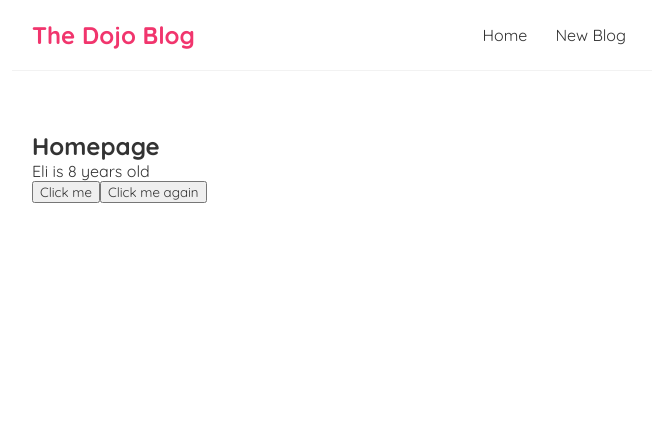
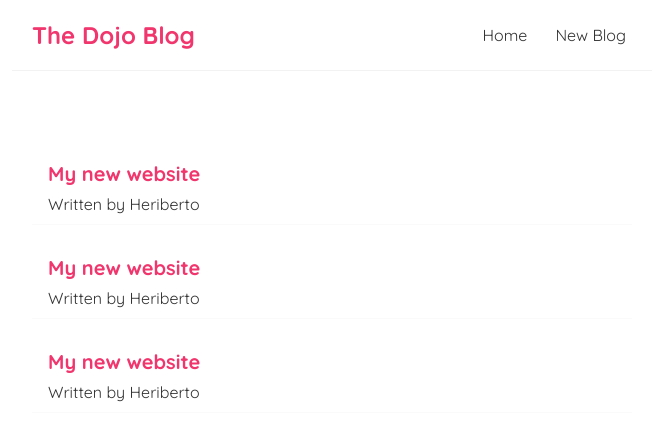
Before and after one commit to getromandev/bbgReactBlog, a React (Create React App) app: page / in a window 1280 px wide. Shown: the top 440 px of the page, without its empty margins (308-964 px from the left). Built offline with nearby package versions, Linux system fonts and the light colour scheme.

Commit message:
output list and add css

```diff
--- a/src/Home.js
+++ b/src/Home.js
@@ -2,25 +2,20 @@
 
 const Home = () => {
 
-    const [name, setName] = useState('Eli');
-    const [age, setAge] = useState(8);
-
-    const handleClick = () => {
-        console.log('Built By Getroman')
-        setName('Heriberto');
-        setAge(39);
-    }
-
-    const handleClickAgain = (name, e) => {
-        console.log('Hello ' + name, e.target);
-    }
+    const [blogs, setBlogs] = useState([
+        { title: 'My new website', body: 'the web indeed...', author: 'Heriberto', id: 1},
+        { title: 'My new website', body: 'the web indeed...', author: 'Heriberto', id: 2},
+        { title: 'My new website', body: 'the web indeed...', author: 'Heriberto', id: 3},
+    ])
 
     return (
         <div className='home'>
-            <h2>Homepage</h2>
-            <p>{ name } is { age } years old</p>
-            <button onClick={ handleClick } >Click me</button>
-            <button onClick={(e) => handleClickAgain('Getroman', e)}>Click me again</button>
+            {blogs.map((blog) => (
+                <div className='blog-preview' key={blog.id}>
+                    <h2>{ blog.title }</h2>
+                    <p>Written by { blog.author }</p>
+                </div>
+            ))}
         </div>
     );
 }
--- a/src/index.css
+++ b/src/index.css
@@ -33,3 +33,18 @@
   margin: 40px auto;
   padding: 20px;
 }
+
+/* blog previews / list */
+.blog-preview {
+  padding: 10px 16px;
+  margin: 20px 0;
+  border-bottom: 1px solid #fafafa;
+}
+.blog-preview:hover {
+  box-shadow: 1px 3px 5px rgba(0,0,0,0.1);
+}
+.blog-preview h2 {
+  font-size: 20px;
+  color: #f1356d;
+  margin-bottom: 8px;
+}
```
